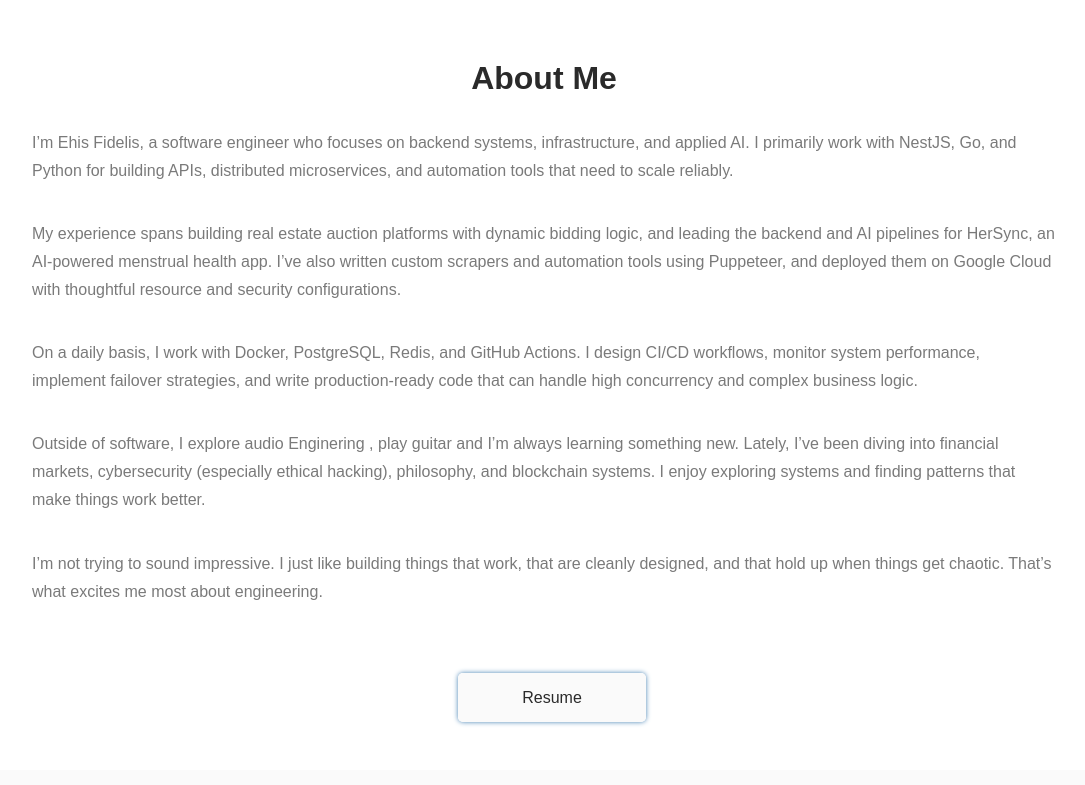
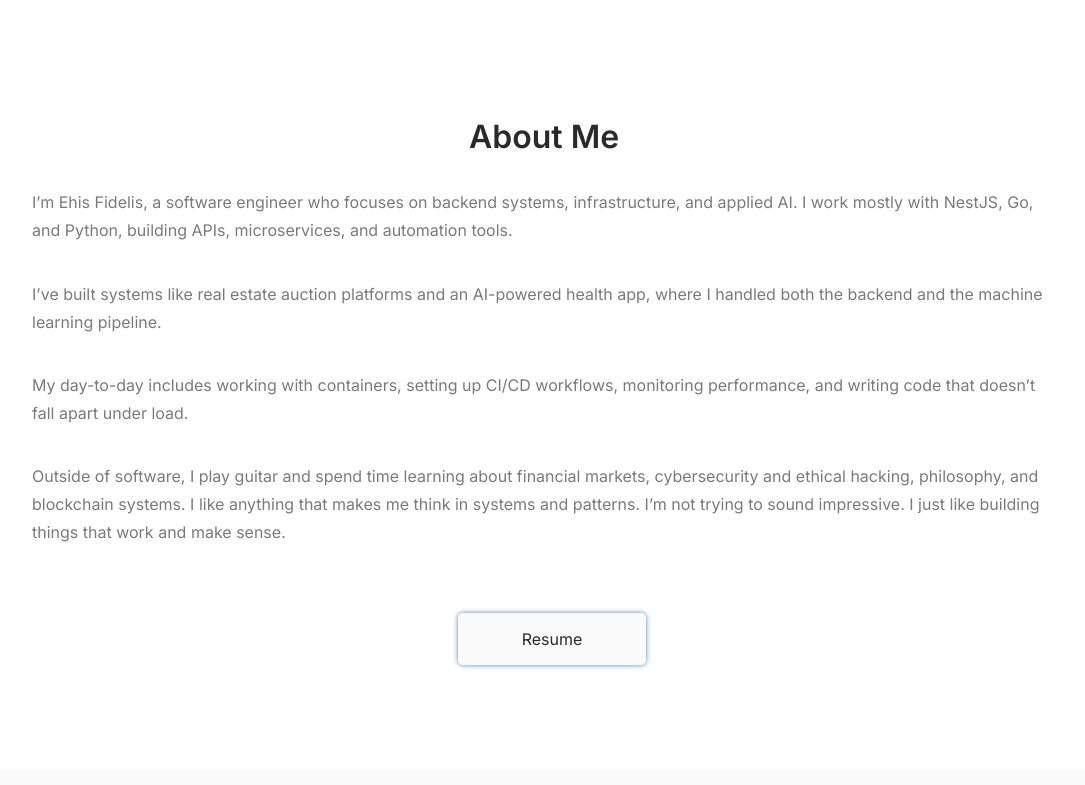
Before and after one commit to ehis-io/ehis-portfolio, a Next.js app: page / in a window 1280 px wide. Shown: the part 920-1705 px from the top of the page, without its empty margins (96-1181 px from the left). Built offline with nearby package versions, Linux system fonts and the light colour scheme.

Commit message:
projects

```diff
--- a/app/globals.css
+++ b/app/globals.css
@@ -20,7 +20,7 @@
 body {
   background: var(--background-color);
   color: var(--text-color);
-  font-family: Arial, Helvetica, sans-serif;
+  font-family: var(--font-inter), sans-serif;
 }
 
 h1,
--- a/app/home.module.css
+++ b/app/home.module.css
@@ -162,6 +162,9 @@
     margin-top: 3rem;
     margin-right: 3rem;
   }
+  .about {
+    padding-bottom: 1rem;
+  }
 
   .textArea {
     display: flex;
--- a/app/layout.tsx
+++ b/app/layout.tsx
@@ -6,6 +6,11 @@ import ThemeInitializer from './hooks/ThemeInitializer'
 import '../lib/fontawesome'
 import Sidebar from './components/side-bar/Sidebar'
 import Footer from './components/footer/Footer'
+
+import { Inter } from 'next/font/google'
+
+const inter = Inter({ subsets: ['latin'], variable: '--font-inter' })
+
 export const metadata: Metadata = {
   title: 'Ehis Fidelis',
   description: 'Portfolio of Ehis Fidelis',
@@ -17,7 +22,7 @@ export default function RootLayout({
   children: React.ReactNode
 }>) {
   return (
-    <html lang="en">
+    <html lang="en" className={inter.variable}>
       <body>
         <ThemeInitializer />
         <Navbar />
--- a/app/page.tsx
+++ b/app/page.tsx
@@ -39,38 +39,27 @@ export default function Home() {
             <div className={styles.about}>
               <p>
                 I&rsquo;m Ehis Fidelis, a software engineer who focuses on
-                backend systems, infrastructure, and applied AI. I primarily
-                work with NestJS, Go, and Python for building APIs, distributed
-                microservices, and automation tools that need to scale reliably.
+                backend systems, infrastructure, and applied AI. I work mostly
+                with NestJS, Go, and Python, building APIs, microservices, and
+                automation tools.
               </p>
               <p>
-                My experience spans building real estate auction platforms with
-                dynamic bidding logic, and leading the backend and AI pipelines
-                for HerSync, an AI-powered menstrual health app. I&rsquo;ve also
-                written custom scrapers and automation tools using Puppeteer,
-                and deployed them on Google Cloud with thoughtful resource and
-                security configurations.
+                I&rsquo;ve built systems like real estate auction platforms and
+                an AI-powered health app, where I handled both the backend and
+                the machine learning pipeline.
               </p>
               <p>
-                On a daily basis, I work with Docker, PostgreSQL, Redis, and
-                GitHub Actions. I design CI/CD workflows, monitor system
-                performance, implement failover strategies, and write
-                production-ready code that can handle high concurrency and
-                complex business logic.
+                My day-to-day includes working with containers, setting up CI/CD
+                workflows, monitoring performance, and writing code that
+                doesn&rsquo;t fall apart under load.
               </p>
               <p>
-                Outside of software, I explore audio Enginering , play guitar
-                and I&rsquo;m always learning something new. Lately, I&rsquo;ve
-                been diving into financial markets, cybersecurity (especially
-                ethical hacking), philosophy, and blockchain systems. I enjoy
-                exploring systems and finding patterns that make things work
-                better.
-              </p>
-              <p>
-                I&rsquo;m not trying to sound impressive. I just like building
-                things that work, that are cleanly designed, and that hold up
-                when things get chaotic. That&rsquo;s what excites me most about
-                engineering.
+                Outside of software, I play guitar and spend time learning about
+                financial markets, cybersecurity and ethical hacking,
+                philosophy, and blockchain systems. I like anything that makes
+                me think in systems and patterns. I&rsquo;m not trying to sound
+                impressive. I just like building things that work and make
+                sense.
               </p>
             </div>
 
```
